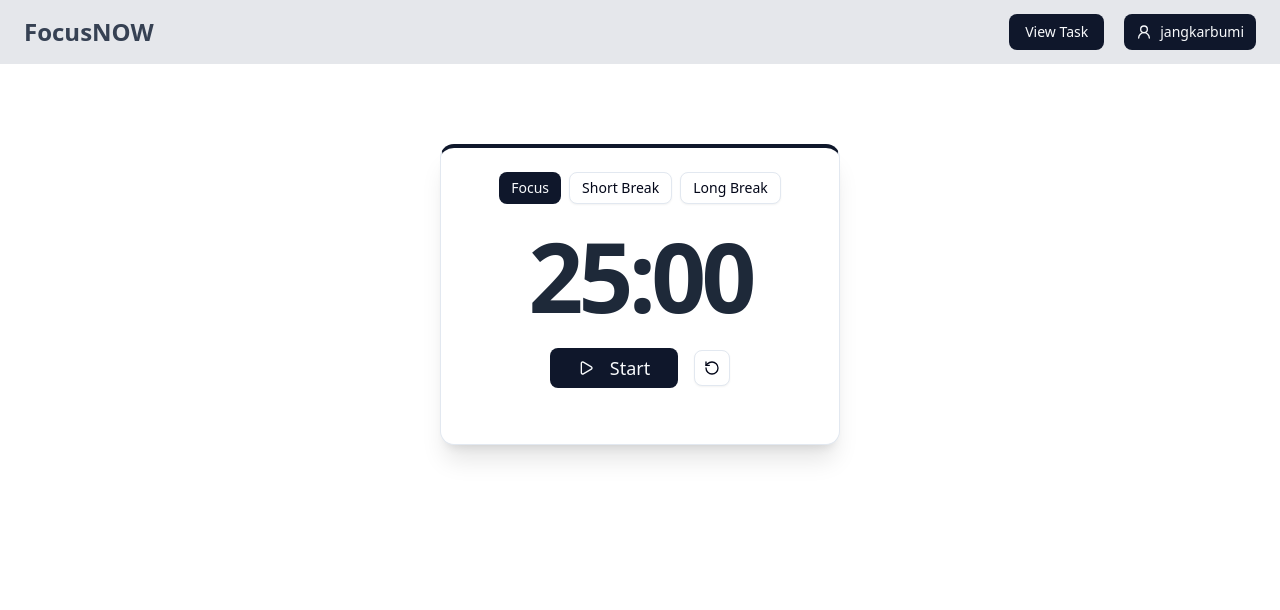
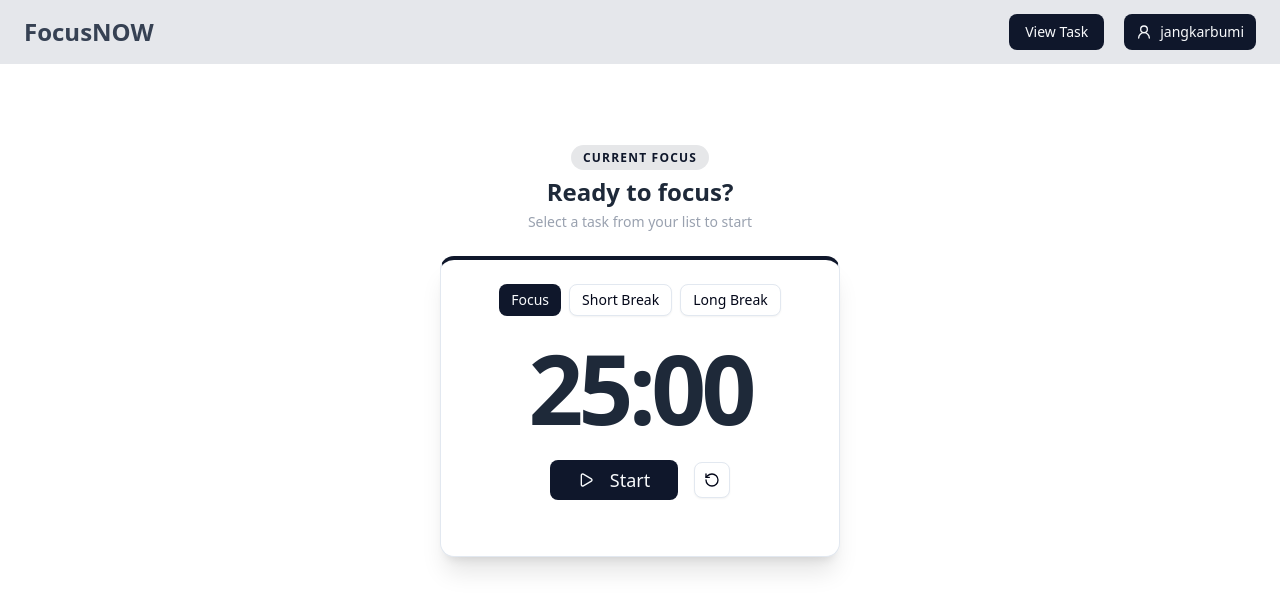
Before and after one commit to jangkarbumi/focus-now, a Next.js app: page / in a window 1280 px wide. Shown: the top 610 px of the page. Built offline with nearby package versions, Linux system fonts and the light colour scheme.

Commit message:
Displaying current focused task using context provider

```diff
--- a/src/components/features/pomodoro/components/timer.tsx
+++ b/src/components/features/pomodoro/components/timer.tsx
@@ -6,9 +6,11 @@ import { Play, Pause, RotateCcw } from "lucide-react"
 
 import { usePomodoro } from "../hooks/usePomodoro";
 import { timerMode } from "../types";
+import { usePomodoroContext } from "@/context/PomodoroContext";
 
 export default function Timer() {
 
+const { activeTask} = usePomodoroContext();
 const {
   mode,
   timeLeft,
@@ -21,6 +23,20 @@ const {
 
 return (
     <div className="flex justify-center items-center mt-20">
+
+      <div className="">
+        <div className="text-center mb-6 animate-in fade-in slide-in-from-top-4 duration-500">
+          <span className="text-xs font-bold text-primary uppercase tracking-widest px-3 py-1 bg-primary/10 rounded-full">
+            Current Focus
+          </span>
+          <h2 className="text-2xl font-semibold text-gray-800 mt-2">
+            {activeTask ? activeTask.title : "Ready to focus?"}
+          </h2>
+          {!activeTask && (
+            <p className="text-sm text-gray-400 mt-1">Select a task from your list to start</p>
+          )}
+        </div>
+
         <Card className="w-[400px] shadow-xl border-t-4 border-t-primary">
           <CardHeader className="text-center">
             <div className="flex justify-center gap-2 mb-4">
@@ -57,5 +73,6 @@ return (
           </CardFooter>
         </Card>
       </div>
+    </div>
   )
 }
```
Lines whose indentation alone changed are shown as unchanged.
